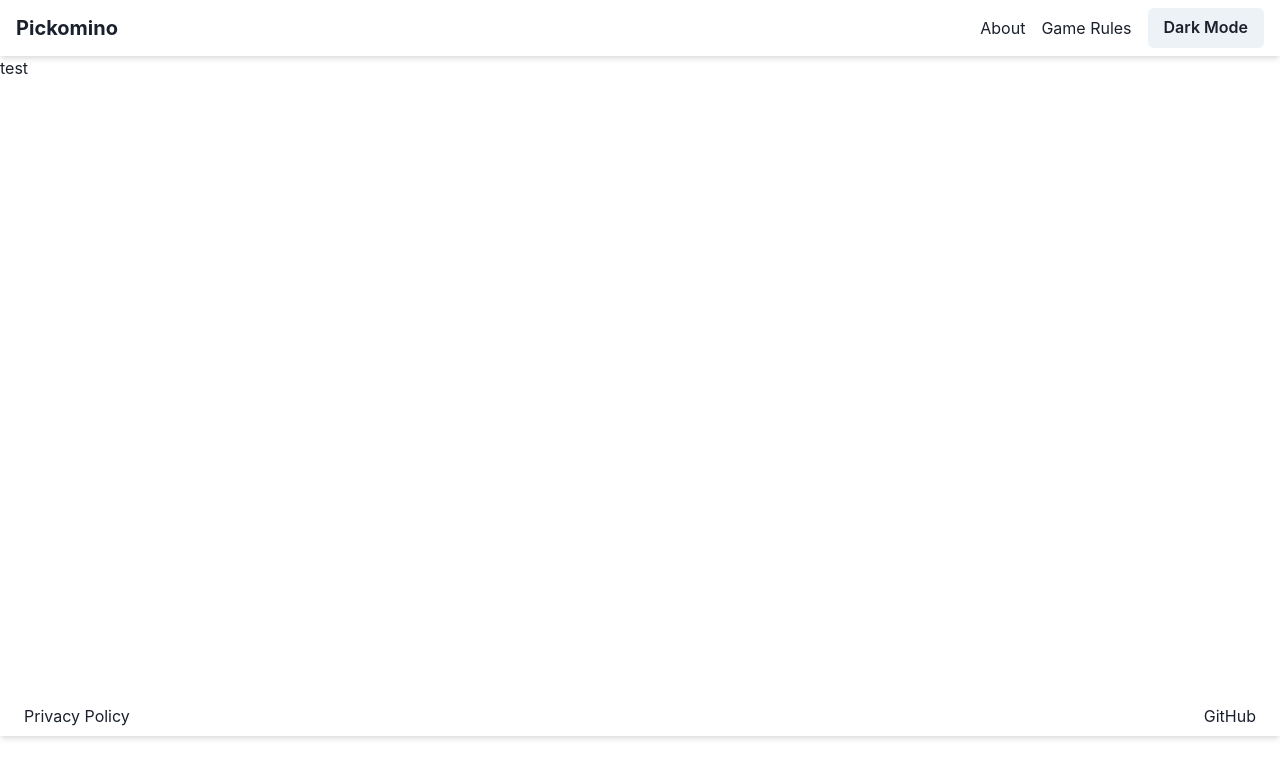
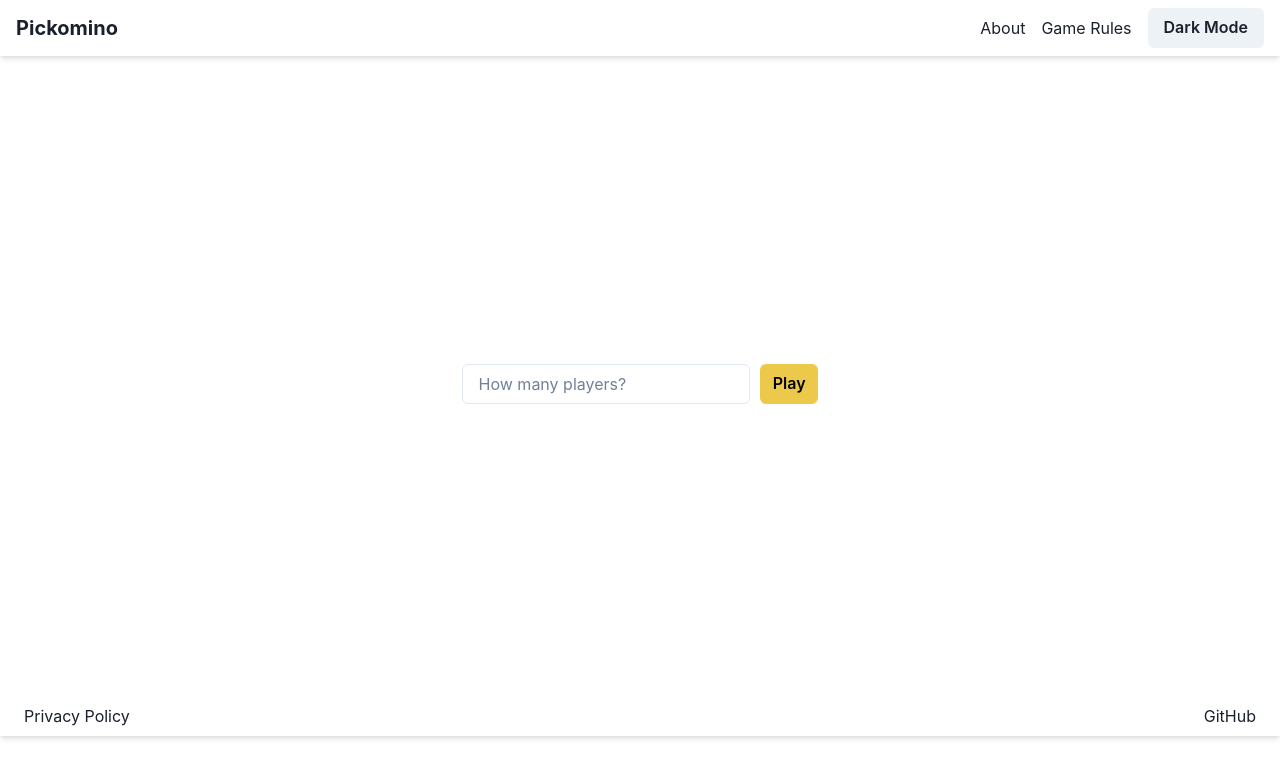
Before and after one commit to ThibaultCallia/pickomino_react_app, a React (Vite) app: page / in a window 1280 px wide. Shown: the top 778 px of the page. Built offline with nearby package versions, Linux system fonts and the light colour scheme.

Commit message:
numOfplayers form + gamestate and player class

```diff
--- a/package.json
+++ b/package.json
@@ -14,6 +14,7 @@
     "@emotion/react": "^11.10.6",
     "@emotion/styled": "^11.10.6",
     "framer-motion": "^10.10.0",
+    "nanoid": "^4.0.2",
     "react": "^18.2.0",
     "react-dom": "^18.2.0",
     "sass": "^1.60.0"
--- a/src/App.tsx
+++ b/src/App.tsx
@@ -1,7 +1,7 @@
 import Navbar from './components/Navbar'
 import MainView from './components/MainView'
 import Footer from './components/Footer'
-import { useState } from 'react'
+import { useState, useReducer } from 'react'
 import './App.css'
 
 function App() {
--- a/src/components/MainView.tsx
+++ b/src/components/MainView.tsx
@@ -1,9 +1,10 @@
 import "../customScss/mainView.scss"
+import NumOfPlayersForm from "./NumOfPlayersForm"
 
 function MainView() {
     return (
         <div className="mainView">
-            <h1 className="test">test</h1>
+            <NumOfPlayersForm/>
         </div>
 
     )
--- /dev/null
+++ b/src/components/NumOfPlayersForm.tsx
@@ -0,0 +1,37 @@
+// Import necessary components and hooks
+import React, { FormEvent } from 'react';
+import {
+  Box,
+  FormControl,
+  FormLabel,
+  Input,
+  Button,
+  Flex
+} from '@chakra-ui/react';
+
+const NumOfPlayersForm: React.FC = () => {
+  const handleSubmit = (e: FormEvent) => {
+    e.preventDefault();
+
+    console.log('Form submitted');
+  };
+
+  return (
+    <Box>
+      <form onSubmit={handleSubmit}>
+        {/* Alternatively work with mr on input field? */}
+        <Flex gap="10px">
+        <FormControl id="numOfPlayersForm" mt={4}>
+          {/* <FormLabel>How many players? </FormLabel> */}
+          <Input type="text" placeholder="How many players?" />
+        </FormControl>
+        <Button mt={4} colorScheme="yellow" type="submit">
+          Play
+        </Button>
+        </Flex>
+      </form>
+    </Box>
+  );
+};
+
+export default NumOfPlayersForm;
--- a/src/customScss/mainView.scss
+++ b/src/customScss/mainView.scss
@@ -1,3 +1,5 @@
 .mainView {
   height: 80vh;
+  display: grid;
+  place-content: center;
 }
```
Also changed, not shown: src/classes/GameState.ts (added, +48 -0 lines), src/classes/Player.ts (added, +13 -0 lines), 1 other file (tests, documents, lock files or other folders).
